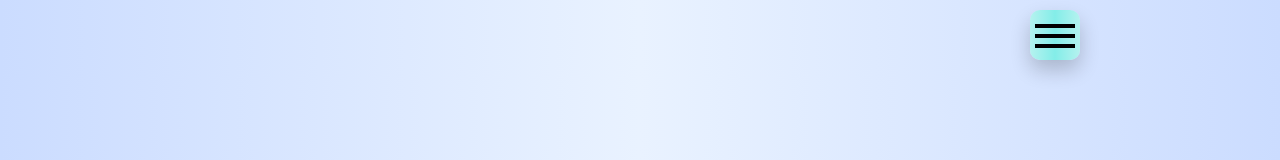
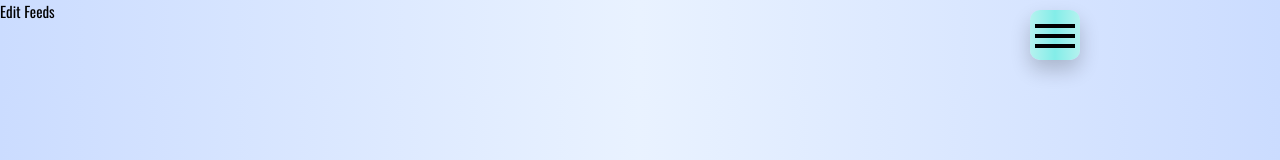
Before and after one commit to ARogala/cs-feedy, a React (Create React App) app: page /EditFeeds in a window 1280 px wide. Shown: the top 160 px of the page. Built offline with nearby package versions, Linux system fonts and the light colour scheme; what focus-within would draw is missing.

Commit message:
add EditFeeds basic component structure and nav link

```diff
--- a/src/App.js
+++ b/src/App.js
@@ -15,6 +15,7 @@ import Instructions from './components/Instructions';
 import ScrollTopBtn from './components/ScrollTopBtn';
 import DeleteFeedBtnList from './components/DeleteFeedBtnList';
 import Header from './components/Header';
+import EditFeeds from './components/EditFeeds';
 
 //import styles
 import './App.css';
@@ -164,6 +165,12 @@ class App extends Component {
               />
         )} />
 
+        <Route path='/EditFeeds' render={() => (
+                <EditFeeds
+
+                />
+        )} />
+
         <Route path='/DeleteFeeds' render={() => (
             <div className="delete__searchBox">
               <FeedBtnSearchBar
--- a/src/components/EditFeeds.js
+++ b/src/components/EditFeeds.js
@@ -0,0 +1,14 @@
+import React from 'react';
+
+
+import './EditFeeds.css';
+
+function EditFeeds(props) {
+	return (
+		<div>
+			Edit Feeds
+		</div>
+	);
+}
+
+export default EditFeeds;
--- a/src/components/Navigation.js
+++ b/src/components/Navigation.js
@@ -81,6 +81,15 @@ function Navigation() {
 							<li>
 								<Link
 									className="nav__link"
+									to='/EditFeeds'
+									onClick={() => hideNav()}
+								>
+									Edit Feeds
+								</Link>
+							</li>
+							<li>
+								<Link
+									className="nav__link"
 									to='/DeleteFeeds'
 									onClick={() => hideNav()}
 								>
```
